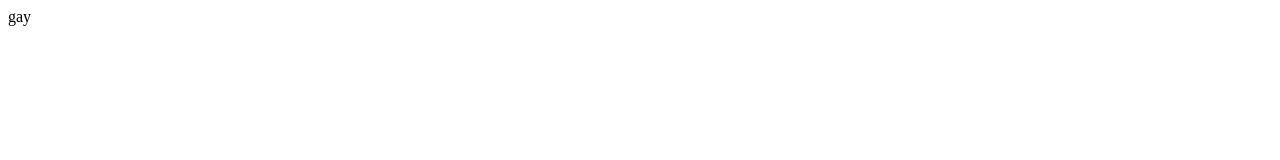
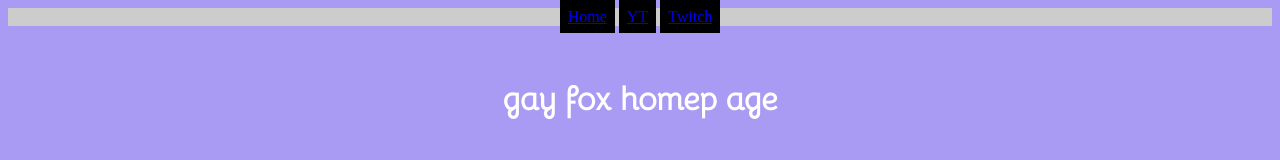
Before and after one commit to portalpiggy/portalpiggy.github.io, a plain HTML site: page index.html in a window 1280 px wide. Drawn offline with Linux system fonts and the light colour scheme.

Commit message:
first bit of work

```diff
--- a/index.html
+++ b/index.html
@@ -1,8 +1,19 @@
 <html>
     <head>
         <title>gay site gay site</title>
+        <meta charset="utf-8">
+        <link href="./style.css" type="text/css" rel="stylesheet">
     </head>
     <body>
-        <p>gay</p>
+        <div class="links">
+            <ul>
+                <li><a href="index.html">Home</a></li>
+                <li><a href="https://google.com">YT</a></li>
+                <li><a href="https://twitch.tv/portalpiggy">
+                    Twitch
+                </a></li>
+            </ul>
+        </div>
+        <h1> gay fox homep age</h1>
     </body>
 </html>
--- /dev/null
+++ b/style.css
@@ -0,0 +1,33 @@
+@font-face {
+    font-family: Bellota;
+    src: url(Bellota-Regular.ttf);
+}
+
+body {
+    background-color: #a99bf3;
+}
+
+h1 {
+    padding-top: 4vh;
+    text-align: center;
+    font-family: Bellota;
+    color: #fff;
+}
+
+ul {
+    background-color: #ccc;
+    list-style-type: none;
+    margin: auto;
+    width: 100%;
+    padding: 0px;
+    text-align: center;
+}
+
+li {
+    display: inline;
+}
+
+a {
+    background-color: #000;
+    padding: 8px;
+}
```
Also changed, not shown: Bellota-Regular.ttf (added).
